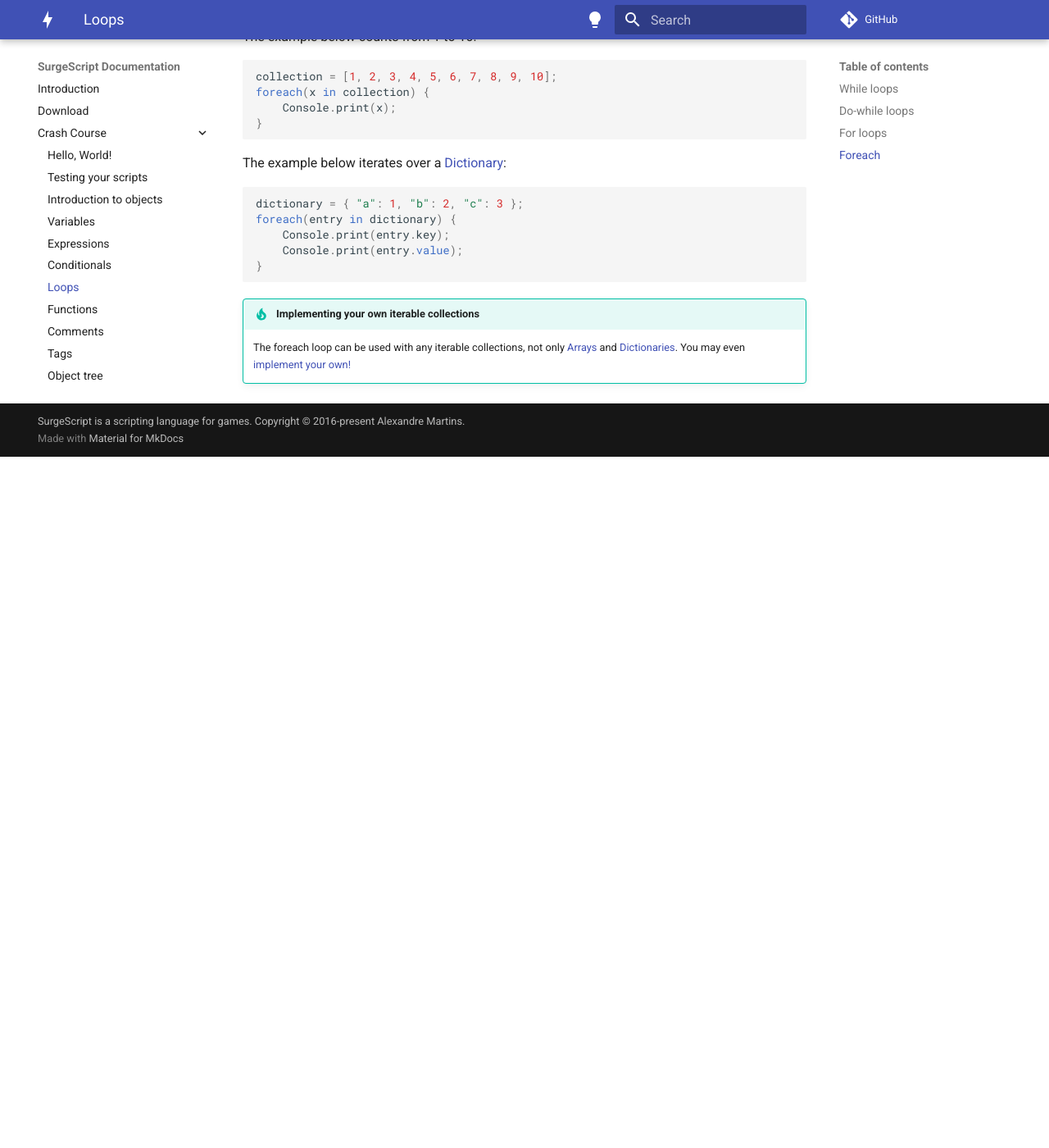
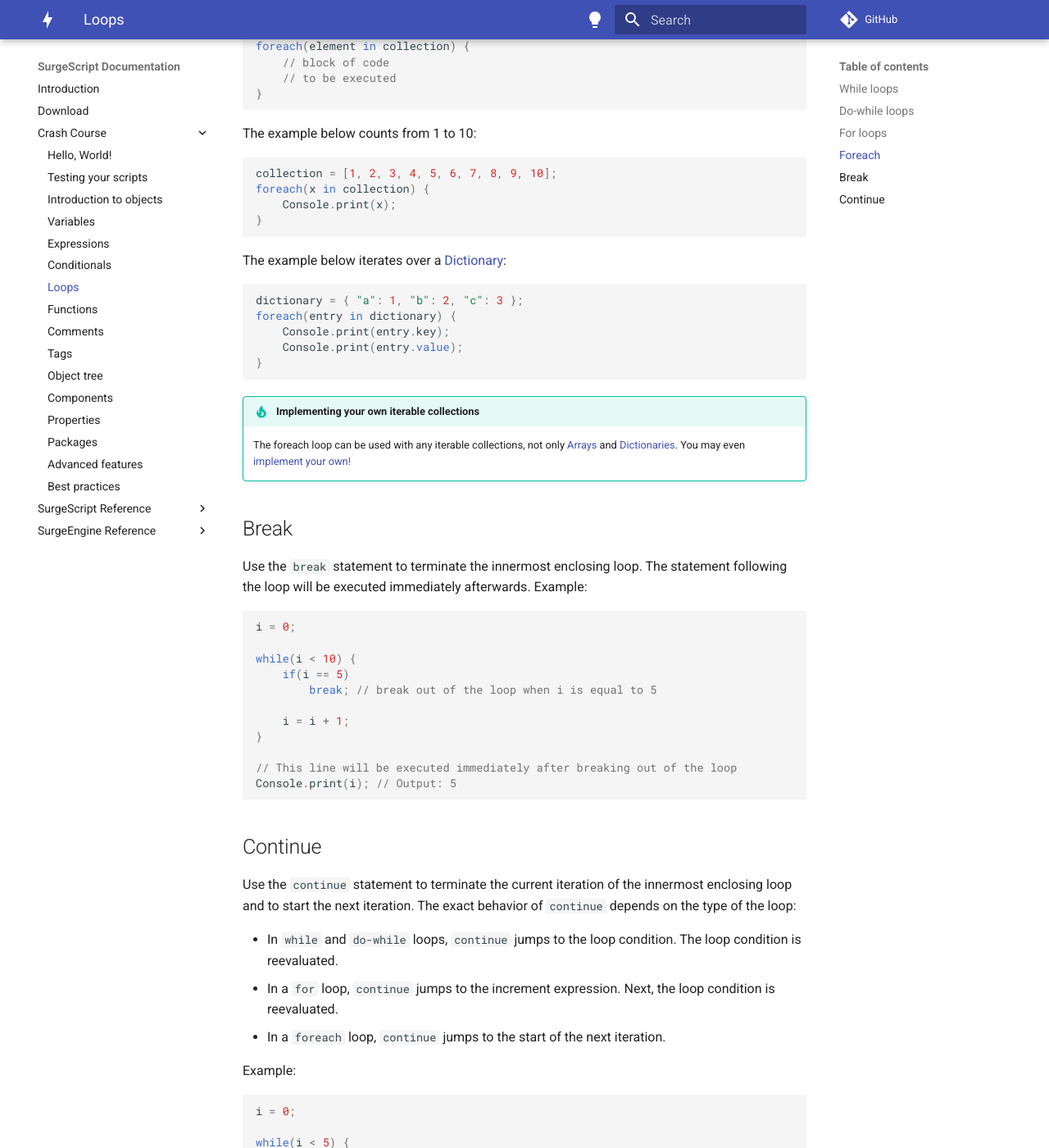
Before and after one commit to alemart/surgescript, an MkDocs documentation site: the page built from docs/tutorials/loops.md, in a window 1280 px wide and 1400 px high, scrolled down 2306 px. Shown: the whole window at 82% size. Built offline with MkDocs 1.6.1 and Material for MkDocs 9.7.7, drawn with Linux system fonts in a browser that asks for light colours; comment, search, counter and statistics services are not loaded; before the commit the page ends 2863 px from its top, so only the background shows below that; some of the changed text lies outside the part shown.

Commit message:
Docs: explain break and continue statements

````diff
--- a/docs/tutorials/loops.md
+++ b/docs/tutorials/loops.md
@@ -98,6 +98,8 @@
     Console.print(i);
 }
 ```
+
+Since SurgeScript 0.6.1, the initialization, condition and increment expressions may be empty. Empty initialization and increment expressions do nothing. An empty condition is interpreted as `true`, meaning that the loop will keep repeating until you [break out of it](#break) with a `break` or with a `return` statement.
 
 Foreach
 -------
@@ -133,3 +135,71 @@
 !!! tip "Implementing your own iterable collections"
 
     The foreach loop can be used with any iterable collections, not only [Arrays](/reference/array) and [Dictionaries](/reference/dictionary). You may even [implement your own!](/tutorials/advanced_features#iterators)
+
+Break
+-----
+
+Use the `break` statement to terminate the innermost enclosing loop. The statement following the loop will be executed immediately afterwards. Example:
+
+```cs
+i = 0;
+
+while(i < 10) {
+    if(i == 5)
+        break; // break out of the loop when i is equal to 5
+
+    i = i + 1;
+}
+
+// This line will be executed immediately after breaking out of the loop
+Console.print(i); // Output: 5
+```
+
+Continue
+--------
+
+Use the `continue` statement to terminate the current iteration of the innermost enclosing loop and to start the next iteration. The exact behavior of `continue` depends on the type of the loop:
+
+* In `while` and `do-while` loops, `continue` jumps to the loop condition. The loop condition is reevaluated.
+* In a `for` loop, `continue` jumps to the increment expression. Next, the loop condition is reevaluated.
+* In a `foreach` loop, `continue` jumps to the start of the next iteration.
+
+Example:
+
+```cs
+i = 0;
+
+while(i < 5) {
+    i = i + 1;
+
+    if(i == 3)
+        continue; // jump back to the condition i < 5 when i is equal to 3
+
+    Console.print(i);
+}
+
+// Expected output: 1 2 4 5
+// Number 3 was skipped
+```
+
+A similar example with a `for` loop:
+
+```cs
+for(i = 1; i <= 5; i++) {
+    if(i == 3)
+        continue; // jump to i++ when i is equal to 3
+
+    Console.print(i);
+}
+```
+
+An analogous example with a `foreach` loop:
+
+```cs
+foreach(i in [1,2,3,4,5]) {
+    if(i == 3)
+        continue; // jump to the next iteration when i is equal to 3
+
+    Console.print(i);
+}
+```
````
Also changed, not shown: other parts of docs/tutorials/loops.md (+1 -1 lines).
